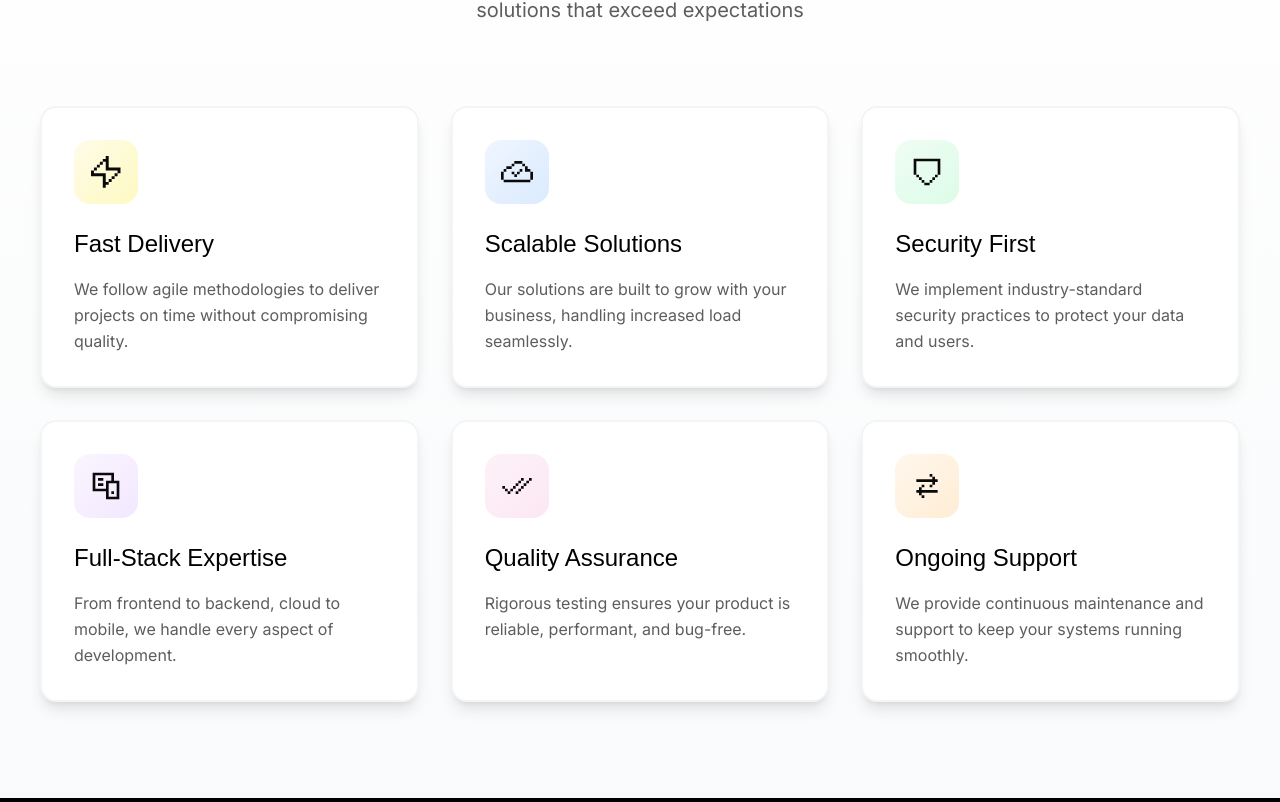
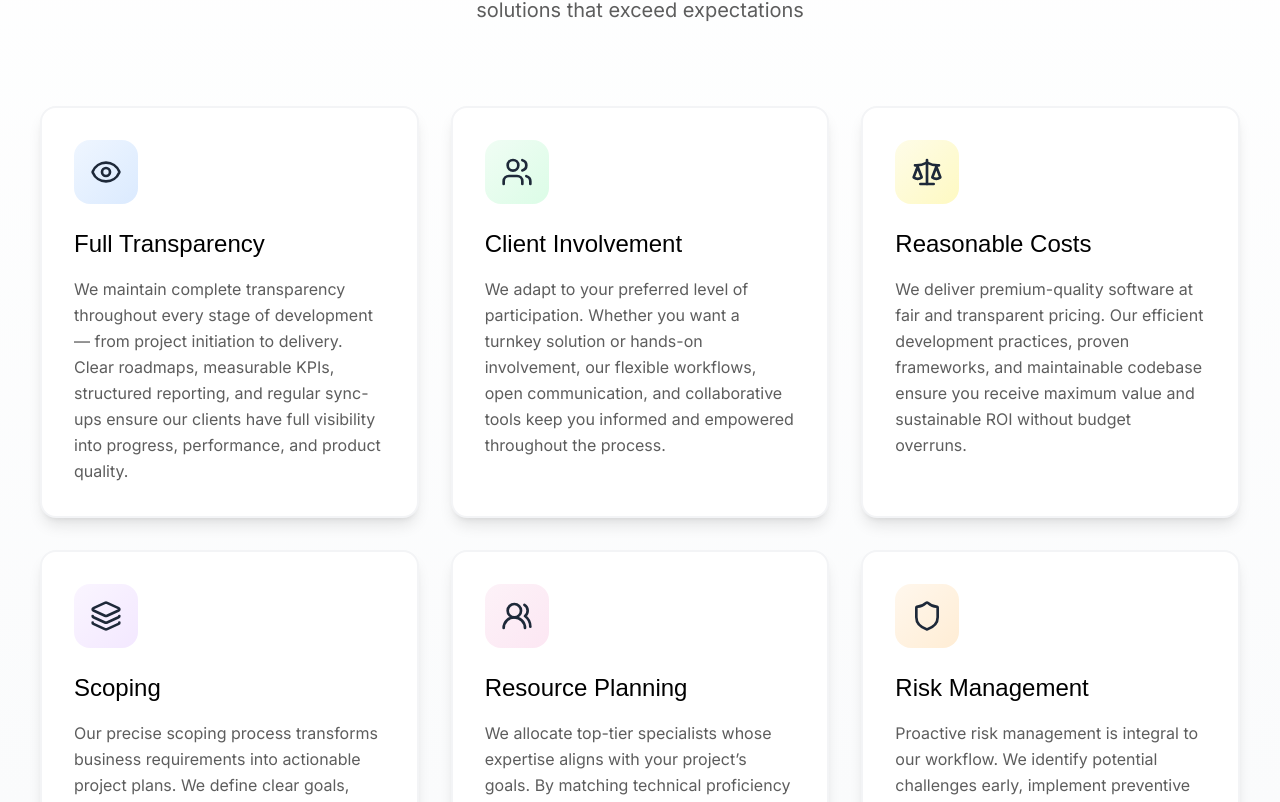
Before and after one commit to Roshani-sahu/Initech, a React (Vite) app in the folder frontend/: page /services in a window 1280 px wide. Shown: the part 2055-2857 px from the top of the page. Built offline with nearby package versions, Linux system fonts and the light colour scheme; a web font is replaced by a local one.

Commit message:
why choose initecg content

```diff
--- a/frontend/src/pages/ServicesPage.tsx
+++ b/frontend/src/pages/ServicesPage.tsx
@@ -2,6 +2,8 @@ import { useState } from "react";
 import { motion, AnimatePresence } from "framer-motion";
 import Header from "../components/Header";
 import Footer from "../components/Footer";
+import { Eye, Users, Scale, Layers, Users2, Shield } from "lucide-react";
+
 
 interface ServiceDetail {
   title: string;
@@ -329,42 +331,49 @@ function ServicesSection() {
 function ServiceDetails() {
  const detailSections = [
   {
-      icon: "/icons/lightning.svg",
-      title: "Fast Delivery",
-      description: "We follow agile methodologies to deliver projects on time without compromising quality.",
+    icon: Eye,
+    title: "Full Transparency",
+    description:
+      "We maintain complete transparency throughout every stage of development — from project initiation to delivery. Clear roadmaps, measurable KPIs, structured reporting, and regular sync-ups ensure our clients have full visibility into progress, performance, and product quality.",
+    color: "from-blue-50 to-blue-100"
+  },
+  {
+    icon: Users,
+    title: "Client Involvement",
+    description:
+      "We adapt to your preferred level of participation. Whether you want a turnkey solution or hands-on involvement, our flexible workflows, open communication, and collaborative tools keep you informed and empowered throughout the process.",
+    color: "from-green-50 to-green-100"
+  },
+  {
+    icon: Scale,
+    title: "Reasonable Costs",
+    description:
+      "We deliver premium-quality software at fair and transparent pricing. Our efficient development practices, proven frameworks, and maintainable codebase ensure you receive maximum value and sustainable ROI without budget overruns.",
     color: "from-yellow-50 to-yellow-100"
   },
   {
-      icon: "/icons/cloud.svg",
-      title: "Scalable Solutions",
-      description: "Our solutions are built to grow with your business, handling increased load seamlessly.",
-      color: "from-blue-50 to-blue-100"
-    },
-    {
-      icon: "/icons/lock.svg",
-      title: "Security First",
-      description: "We implement industry-standard security practices to protect your data and users.",
-      color: "from-green-50 to-green-100"
-    },
-    {
-      icon: "/icons/layers.svg",
-      title: "Full-Stack Expertise",
-      description: "From frontend to backend, cloud to mobile, we handle every aspect of development.",
+    icon: Layers,
+    title: "Scoping",
+    description:
+      "Our precise scoping process transforms business requirements into actionable project plans. We define clear goals, prioritize features, and outline deliverables that eliminate scope creep and align perfectly with your strategic objectives.",
     color: "from-purple-50 to-purple-100"
   },
   {
-      icon: "/icons/check.svg",
-      title: "Quality Assurance",
-      description: "Rigorous testing ensures your product is reliable, performant, and bug-free.",
+    icon: Users2,
+    title: "Resource Planning",
+    description:
+      "We allocate top-tier specialists whose expertise aligns with your project’s goals. By matching technical proficiency with business understanding, we ensure optimal team performance, smooth execution, and efficient resource utilization.",
     color: "from-pink-50 to-pink-100"
   },
   {
-      icon: "/icons/reactive.svg",
-      title: "Ongoing Support",
-      description: "We provide continuous maintenance and support to keep your systems running smoothly.",
+    icon: Shield,
+    title: "Risk Management",
+    description:
+      "Proactive risk management is integral to our workflow. We identify potential challenges early, implement preventive measures, and maintain transparent communication—ensuring your project remains stable, secure, and on track for success.",
     color: "from-orange-50 to-orange-100"
   }
 ];
+
 
   return (
     <section className="relative bg-linear-to-b from-white to-gray-50 text-gray-900 px-6 lg:px-10 py-24 lg:pb-24 lg:pt-12">
@@ -405,6 +414,7 @@ function ServiceDetails() {
 
         <div className="grid sm:grid-cols-2 lg:grid-cols-3 gap-8">
           {detailSections.map((section, idx) => (
+
             <motion.div
               key={idx}
               initial={{ opacity: 0, y: 30 }}
@@ -414,12 +424,14 @@ function ServiceDetails() {
               className="group relative bg-white rounded-2xl p-8 shadow-lg hover:shadow-2xl transition-all duration-500 border-2 border-gray-100 hover:border-[#EAF044] hover:-translate-y-2"
             >
               {/* Icon Container */}
-              <div className={`mb-6 w-16 h-16 rounded-2xl bg-linear-to-br ${section.color} flex items-center justify-center group-hover:scale-110 transition-transform duration-500`}>
-                <img
-                  src={section.icon}
-                  alt={section.title}
-                  className="w-8 h-8 object-contain"
-                />
+              <div
+        className={`mb-6 w-16 h-16 rounded-2xl bg-linear-to-br ${section.color} flex items-center justify-center group-hover:scale-110 transition-transform duration-500`}
+      >
+
+        {(() => {
+          const Icon = section.icon;
+          return <Icon className="w-8 h-8 text-gray-800 transition-all duration-500 group-hover:text-black" />;
+        })()}
       </div>
 
               {/* Content */}
```
Lines whose indentation alone changed are shown as unchanged.
